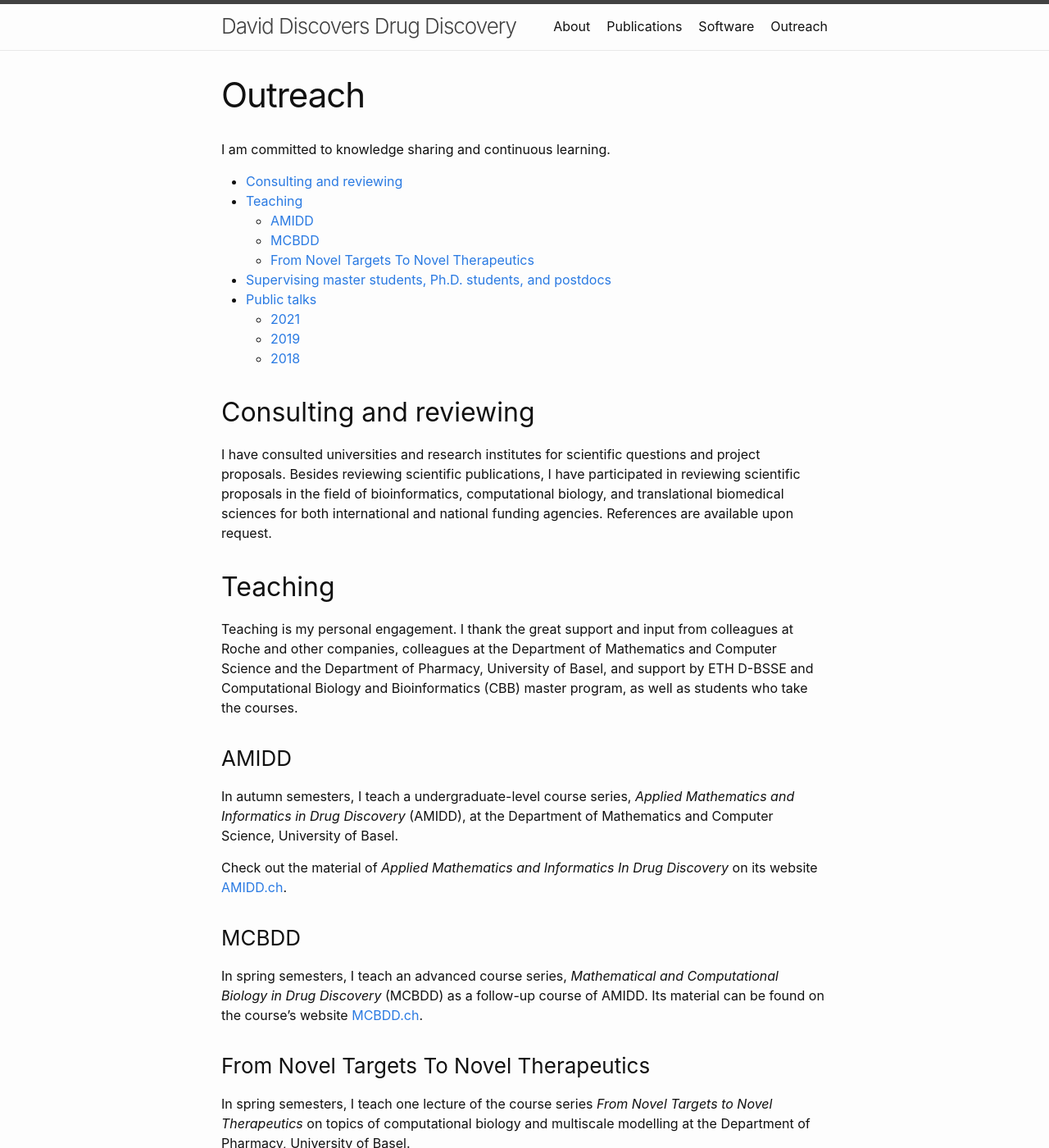
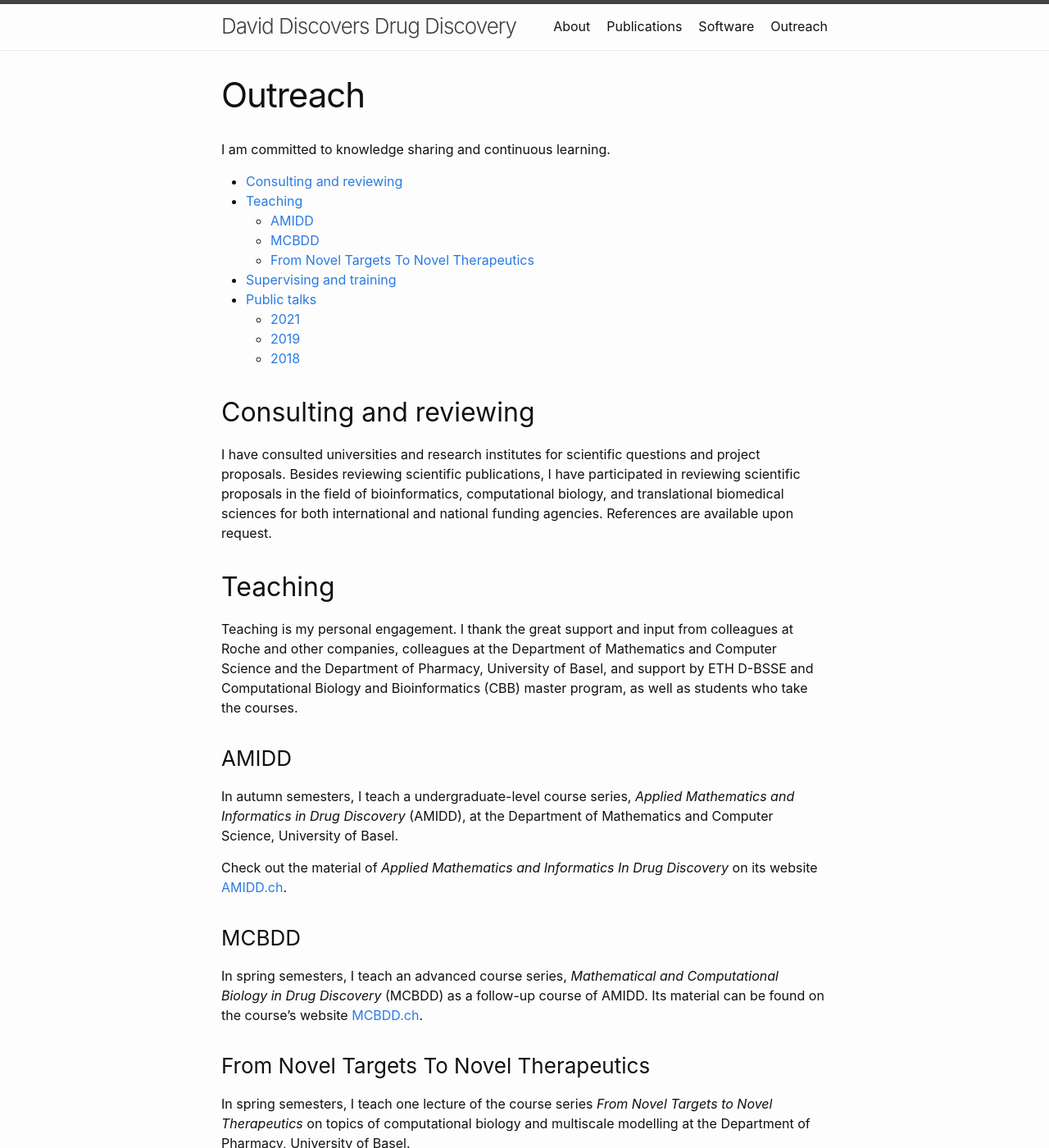
Before and after one commit to Accio/accio.github.io, a Jekyll site: the page built from _pages/outreach.md, in a window 1280 px wide and 1400 px high. Shown: the whole window at 82% size. Built offline with Jekyll 4.4.1, drawn with Linux system fonts in a browser that asks for light colours; some of the changed text lies outside the part shown.

Commit message:
shorter title

```diff
--- a/_pages/outreach.md
+++ b/_pages/outreach.md
@@ -48,7 +48,7 @@ In spring semesters, I teach one lecture of the course series *From Novel
 Targets to Novel Therapeutics* on topics of computational biology and multiscale
 modelling at the Department of Pharmacy, University of Basel.
 
-## Supervising master students, Ph.D. students, and postdocs
+## Supervising and training
 
 I work with junior researchers, including bachelor, master and PhD students as
 well as postdoc researchers regularly. My responsibility includes
```
